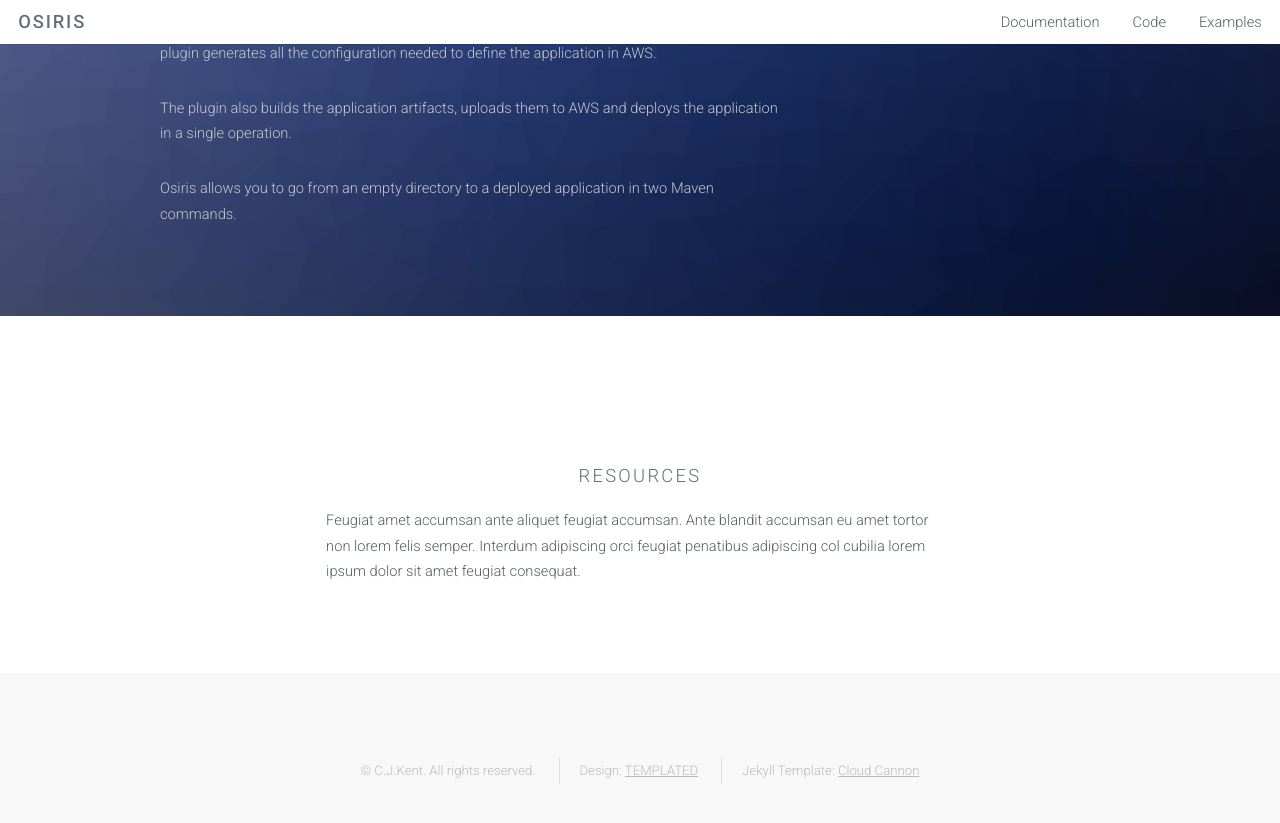
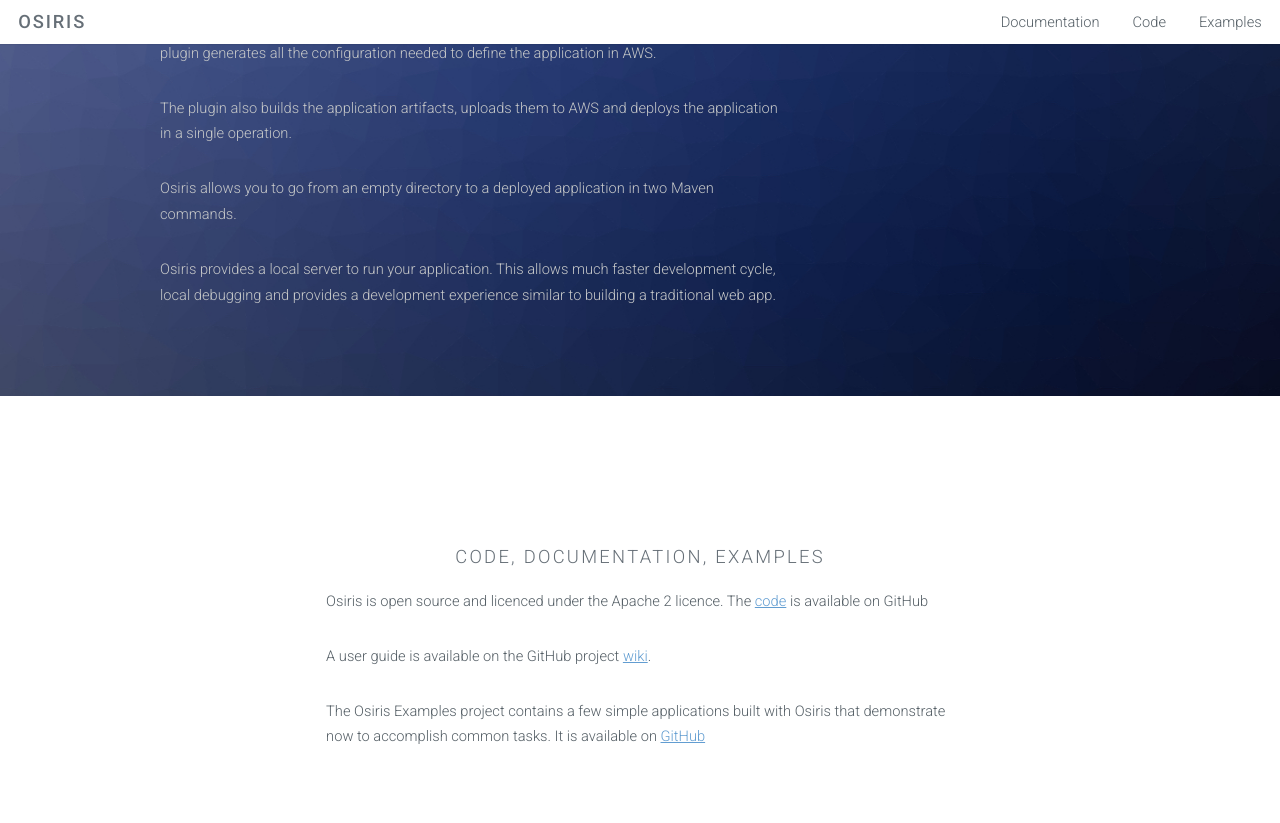
Before and after one commit to cjkent/cjkent.github.io, a Jekyll site: the page built from index.html, in a window 1280 px wide and 900 px high, scrolled down 1698 px. Shown: the top 823 px of the window. Built offline with Jekyll 4.4.1, drawn with Linux system fonts in a browser that asks for light colours; some of the changed text lies outside the part shown.

Commit message:
Content tweaks

```diff
--- a/_includes/footer.html
+++ b/_includes/footer.html
@@ -3,6 +3,7 @@
     <div class="container">
         <ul class="copyright">
             <li>&copy; C.J.Kent. All rights reserved.</li>
+            <li><a href="https://twitter.com/cj_kent" class="icon fa-twitter"><span class="label">Twitter</span></a></li>
             <li>Design: <a href="http://templated.co">TEMPLATED</a></li>
             <li>Jekyll Template: <a href="http://cloudcannon.com">Cloud Cannon</a></li>
         </ul>
--- a/index.html
+++ b/index.html
@@ -68,7 +68,7 @@
         <div class="container">
             <div class="row">
                 <div class="8u">
-                    <h3>Rationale</h3>
+                    <h3>Serverless Deployment, Simple Development</h3>
                     <p>Osiris aims to make building and deploying a serverless web application as easy as building an
                         application that runs in a traditional server.</p>
                     <p>AWS Lambda and API Gateway are an excellent platform for hosting web applications. They allow
@@ -84,6 +84,10 @@
                         the application in a single operation.</p>
                     <p>Osiris allows you to go from an empty directory to a deployed application in two Maven
                         commands.</p>
+                    <p>Osiris provides a local server to run your application. This allows much faster development
+                        cycle, local debugging and provides a development experience similar to building a
+                        traditional web app.
+                    </p>
                 </div>
             </div>
         </div>
@@ -98,10 +102,14 @@
             </div>
             <div class="8u">
                 <section>
-                    <h3>Resources</h3>
-                    <p>Feugiat amet accumsan ante aliquet feugiat accumsan. Ante blandit accumsan eu amet tortor non
-                        lorem felis semper. Interdum adipiscing orci feugiat penatibus adipiscing col cubilia lorem
-                        ipsum dolor sit amet feugiat consequat.</p>
+                    <h3>Code, Documentation, Examples</h3>
+                    <p>Osiris is open source and licenced under the Apache 2 licence. The
+                        <a href="https://github.com/cjkent/osiris">code</a> is available on GitHub</p>
+                    <p>A user guide is available on the GitHub project
+                        <a href="https://github.com/cjkent/osiris/wiki">wiki</a>.</p>
+                    <p>The Osiris Examples project contains a few simple applications built with Osiris that
+                        demonstrate now to accomplish common tasks. It is available on
+                        <a href="https://github.com/cjkent/osiris-examples">GitHub</a></p>
                 </section>
             </div>
         </div>
```
